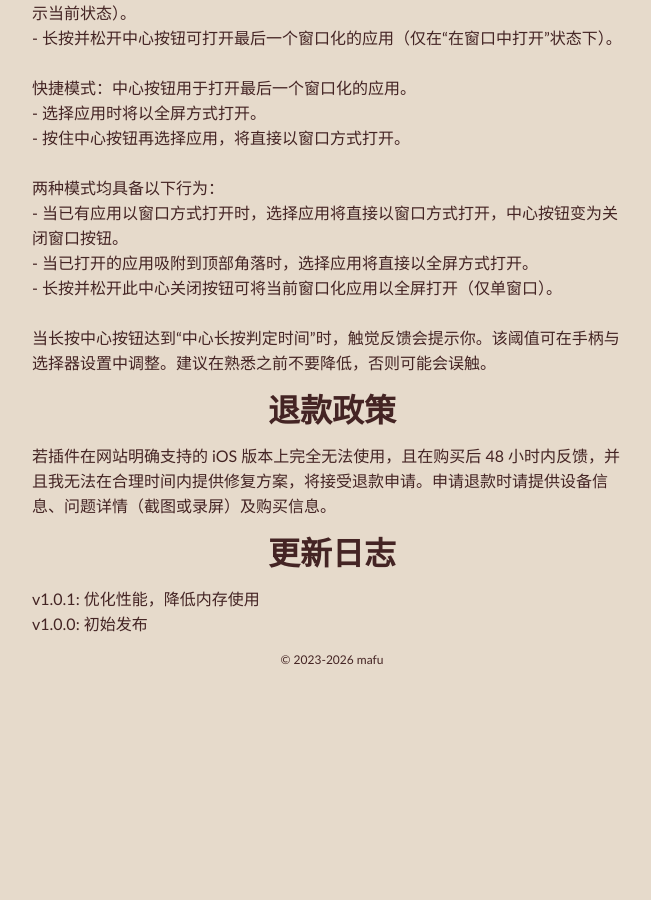
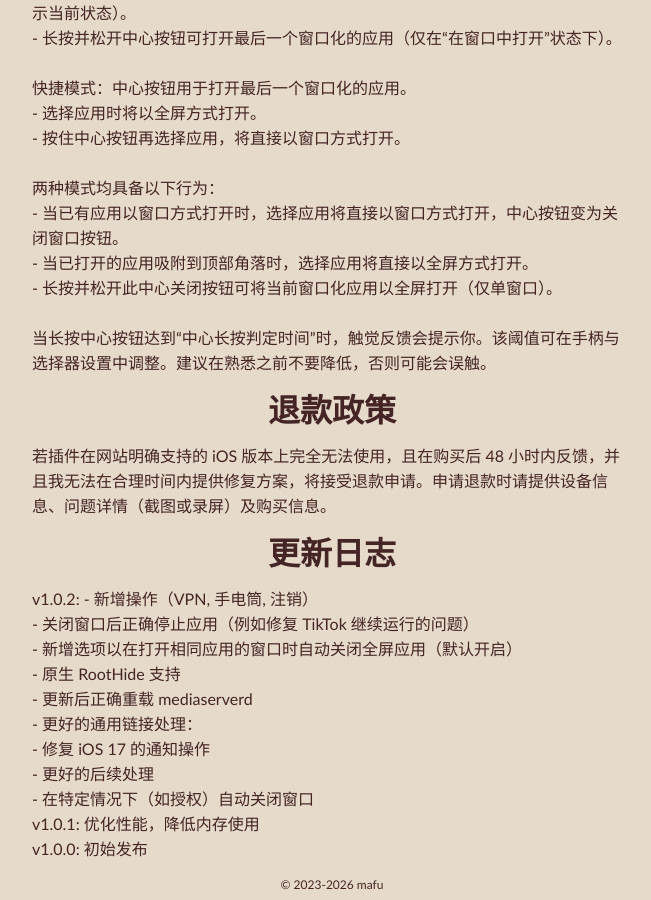
Before and after one commit to m4fn3/repo, a Jekyll site: the page web/Myrtle_zh_hans.html, which Jekyll copies as it is, in a window 1280 px wide and 900 px high, scrolled down 2690 px. Shown: the whole window, without its empty margins (308-959 px from the left). Built offline with Jekyll 4.4.1, drawn with Linux system fonts in a browser that asks for light colours; nearby versions of some CDN libraries; before the commit the page ends 3365 px from its top, so only the background shows below that.

Commit message:
update: Myrtle v1.0.2

```diff
--- a/web/Myrtle_zh_hans.html
+++ b/web/Myrtle_zh_hans.html
@@ -161,6 +161,15 @@
 			</p>
 			<h1>更新日志</h1>
 			<p>
+				v1.0.2: - 新增操作（VPN, 手电筒, 注销）<br>
+				- 关闭窗口后正确停止应用（例如修复 TikTok 继续运行的问题）<br>
+				- 新增选项以在打开相同应用的窗口时自动关闭全屏应用（默认开启）<br>
+				- 原生 RootHide 支持<br>
+				- 更新后正确重载 mediaserverd<br>
+				- 更好的通用链接处理：<br>
+				  - 修复 iOS 17 的通知操作<br>
+				  - 更好的后续处理<br>
+				  - 在特定情况下（如授权）自动关闭窗口<br>
 				v1.0.1: 优化性能，降低内存使用<br>
 				v1.0.0: 初始发布
 			</p>
```
Also changed, not shown: web/Myrtle.html (+9 -0 lines), 3 other files.
